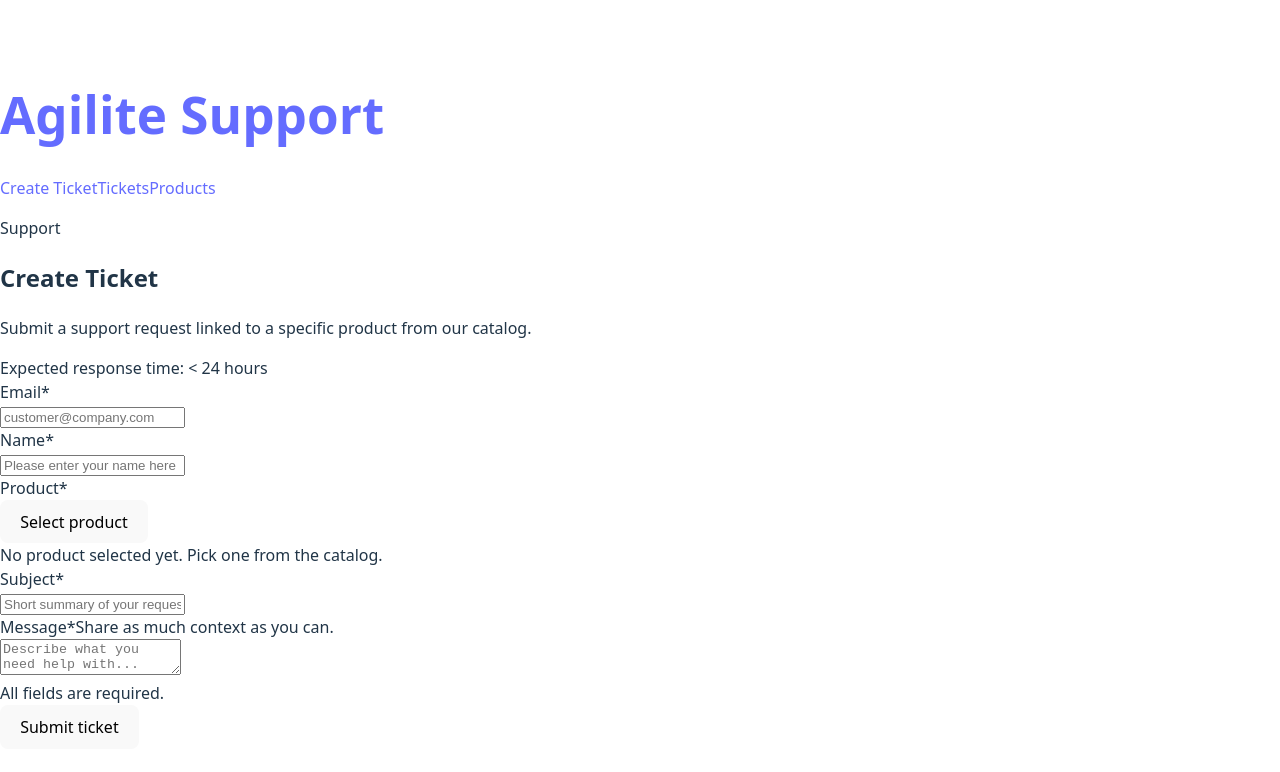
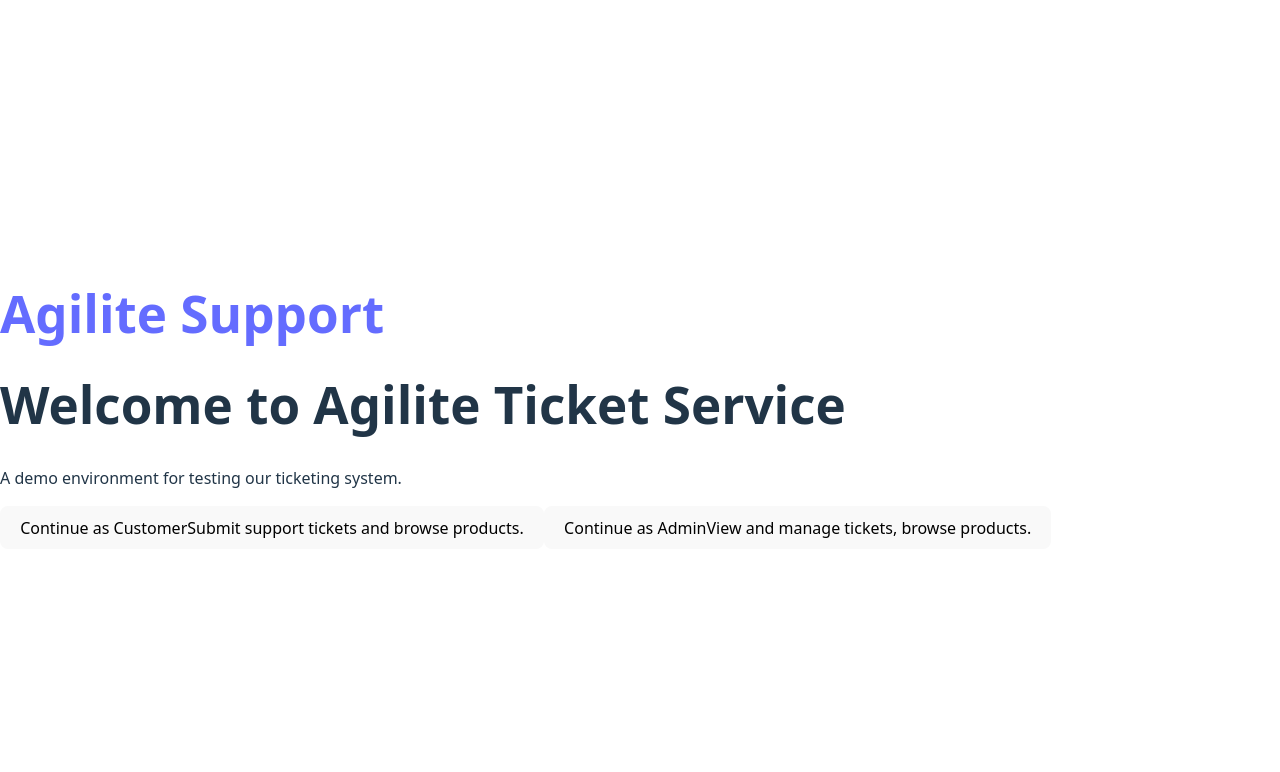
Before and after one commit to dolevpeleg1/Agilite, a React (Vite) app in the folder frontend/: page / in a window 1280 px wide. Shown: the top 772 px of the page. Built offline with nearby package versions, Linux system fonts and the light colour scheme; the HTML template or start-up script is replaced by a standard one.

Commit message:
Added landing page and Admin/Customer experience.

```diff
--- a/frontend/src/App.css
+++ b/frontend/src/App.css
@@ -918,3 +918,88 @@ section p {
     grid-template-columns: minmax(0, 1fr);
   }
 }
+
+/* Landing page */
+
+.landing-page {
+  display: flex;
+  align-items: center;
+  justify-content: center;
+  min-height: 60vh;
+  padding: 2rem 0;
+}
+
+.landing-content {
+  display: flex;
+  flex-direction: column;
+  align-items: center;
+  text-align: center;
+  max-width: 36rem;
+}
+
+.landing-title {
+  margin: 0 0 0.75rem;
+  font-size: 1.5rem;
+  font-weight: 600;
+  letter-spacing: 0.08em;
+  text-transform: uppercase;
+  color: var(--text-primary);
+}
+
+.landing-subtitle {
+  margin: 0 0 2.5rem;
+  font-size: 0.95rem;
+  color: var(--text-secondary);
+  line-height: 1.5;
+}
+
+.landing-cards {
+  display: flex;
+  flex-direction: column;
+  gap: 1rem;
+  width: 100%;
+}
+
+.landing-card {
+  display: flex;
+  flex-direction: column;
+  align-items: flex-start;
+  gap: 0.35rem;
+  width: 100%;
+  padding: 1.25rem 1.5rem;
+  border-radius: 0.75rem;
+  border: 1px solid var(--border-subtle);
+  background: var(--bg-elevated);
+  font: inherit;
+  text-align: left;
+  cursor: pointer;
+  transition:
+    border-color 140ms ease-out,
+    box-shadow 140ms ease-out,
+    background-color 140ms ease-out,
+    transform 80ms ease-out;
+}
+
+.landing-card:hover {
+  border-color: var(--accent);
+  box-shadow: 0 4px 16px rgba(156, 193, 150, 0.2);
+  background: #ffffff;
+  transform: translateY(-1px);
+}
+
+.landing-card:active {
+  transform: translateY(0);
+}
+
+.landing-card-title {
+  font-size: 0.95rem;
+  font-weight: 600;
+  letter-spacing: 0.06em;
+  color: var(--text-primary);
+}
+
+.landing-card-desc {
+  font-size: 0.85rem;
+  color: var(--text-secondary);
+  line-height: 1.4;
+}
--- a/frontend/src/App.tsx
+++ b/frontend/src/App.tsx
@@ -1,10 +1,31 @@
-import { NavLink, Route, Routes } from 'react-router-dom'
+import { Navigate, NavLink, Route, Routes, useLocation } from 'react-router-dom'
+import { UserModeProvider, useUserMode } from './context/UserModeContext'
 import CreateTicketPage from './pages/CreateTicketPage'
 import TicketsDashboardPage from './pages/TicketsDashboardPage'
 import TicketDetailsPage from './pages/TicketDetailsPage'
 import ProductsPage from './pages/ProductsPage'
+import { LandingPage } from './pages/LandingPage'
 
-function App() {
+function RequireMode({
+  requireAdmin,
+  children,
+}: {
+  requireAdmin?: boolean
+  children: React.ReactNode
+}) {
+  const { userMode } = useUserMode()
+  const loc = useLocation()
+
+  if (userMode === null) return <Navigate to="/" state={{ from: loc }} replace />
+  if (requireAdmin && userMode === 'customer') {
+    return <Navigate to="/" state={{ from: loc }} replace />
+  }
+  return <>{children}</>
+}
+
+function AppContent() {
+  const { userMode } = useUserMode()
+
   return (
     <div className="app">
       <header className="app-header">
@@ -12,29 +33,72 @@ function App() {
           <h1>Agilite Support</h1>
         </NavLink>
         <nav className="app-nav">
+          {userMode === 'customer' && (
             <NavLink to="/tickets/new" className="nav-link">
               Create Ticket
             </NavLink>
+          )}
+          {userMode === 'admin' && (
             <NavLink to="/tickets" className="nav-link" end>
               Tickets
             </NavLink>
+          )}
+          {userMode !== null && (
             <NavLink to="/products" className="nav-link">
               Products
             </NavLink>
+          )}
         </nav>
       </header>
 
       <main className="app-main">
         <Routes>
-          <Route path="/tickets/new" element={<CreateTicketPage />} />
-          <Route path="/tickets" element={<TicketsDashboardPage />} />
-          <Route path="/tickets/:id" element={<TicketDetailsPage />} />
-          <Route path="/products" element={<ProductsPage />} />
-          <Route path="*" element={<CreateTicketPage />} />
+          <Route path="/" element={<LandingPage />} />
+          <Route
+            path="/tickets/new"
+            element={
+              <RequireMode>
+                <CreateTicketPage />
+              </RequireMode>
+            }
+          />
+          <Route
+            path="/tickets"
+            element={
+              <RequireMode requireAdmin>
+                <TicketsDashboardPage />
+              </RequireMode>
+            }
+          />
+          <Route
+            path="/tickets/:id"
+            element={
+              <RequireMode requireAdmin>
+                <TicketDetailsPage />
+              </RequireMode>
+            }
+          />
+          <Route
+            path="/products"
+            element={
+              <RequireMode>
+                <ProductsPage />
+              </RequireMode>
+            }
+          />
+          <Route path="*" element={<Navigate to="/" replace />} />
         </Routes>
       </main>
     </div>
   )
 }
 
+function App() {
+  return (
+    <UserModeProvider>
+      <AppContent />
+    </UserModeProvider>
+  )
+}
+
 export default App
--- /dev/null
+++ b/frontend/src/context/UserModeContext.tsx
@@ -0,0 +1,82 @@
+import {
+  createContext,
+  useCallback,
+  useContext,
+  useMemo,
+  useState,
+  type ReactNode,
+} from 'react'
+
+const STORAGE_KEY = 'agilite-user-mode'
+
+export type UserMode = 'customer' | 'admin' | null
+
+function loadStoredMode(): UserMode {
+  try {
+    const stored = localStorage.getItem(STORAGE_KEY)
+    if (stored === 'customer' || stored === 'admin') return stored
+  } catch {
+    /* ignore */
+  }
+  return null
+}
+
+function saveMode(mode: UserMode) {
+  try {
+    if (mode) {
+      localStorage.setItem(STORAGE_KEY, mode)
+    } else {
+      localStorage.removeItem(STORAGE_KEY)
+    }
+  } catch {
+    /* ignore */
+  }
+}
+
+type UserModeContextValue = {
+  userMode: UserMode
+  selectCustomerMode: () => void
+  selectAdminMode: () => void
+  clearMode: () => void
+}
+
+const UserModeContext = createContext<UserModeContextValue | null>(null)
+
+export function UserModeProvider({ children }: { children: ReactNode }) {
+  const [userMode, setUserMode] = useState<UserMode>(loadStoredMode)
+
+  const selectCustomerMode = useCallback(() => {
+    setUserMode('customer')
+    saveMode('customer')
+  }, [])
+
+  const selectAdminMode = useCallback(() => {
+    setUserMode('admin')
+    saveMode('admin')
+  }, [])
+
+  const clearMode = useCallback(() => {
+    setUserMode(null)
+    saveMode(null)
+  }, [])
+
+  const value = useMemo(
+    () => ({
+      userMode,
+      selectCustomerMode,
+      selectAdminMode,
+      clearMode,
+    }),
+    [userMode, selectCustomerMode, selectAdminMode, clearMode]
+  )
+
+  return (
+    <UserModeContext.Provider value={value}>{children}</UserModeContext.Provider>
+  )
+}
+
+export function useUserMode() {
+  const ctx = useContext(UserModeContext)
+  if (!ctx) throw new Error('useUserMode must be used within UserModeProvider')
+  return ctx
+}
--- /dev/null
+++ b/frontend/src/pages/LandingPage.tsx
@@ -0,0 +1,50 @@
+import { useNavigate } from 'react-router-dom'
+import { useUserMode } from '../context/UserModeContext'
+
+export function LandingPage() {
+  const navigate = useNavigate()
+  const { selectCustomerMode, selectAdminMode } = useUserMode()
+
+  function handleCustomer() {
+    selectCustomerMode()
+    navigate('/tickets/new')
+  }
+
+  function handleAdmin() {
+    selectAdminMode()
+    navigate('/tickets')
+  }
+
+  return (
+    <div className="landing-page">
+      <div className="landing-content">
+        <h1 className="landing-title">Welcome to Agilite Ticket Service</h1>
+        <p className="landing-subtitle">
+          A demo environment for testing our ticketing system.
+        </p>
+        <div className="landing-cards">
+          <button
+            type="button"
+            className="landing-card"
+            onClick={handleCustomer}
+          >
+            <span className="landing-card-title">Continue as Customer</span>
+            <span className="landing-card-desc">
+              Submit support tickets and browse products.
+            </span>
+          </button>
+          <button
+            type="button"
+            className="landing-card"
+            onClick={handleAdmin}
+          >
+            <span className="landing-card-title">Continue as Admin</span>
+            <span className="landing-card-desc">
+              View and manage tickets, browse products.
+            </span>
+          </button>
+        </div>
+      </div>
+    </div>
+  )
+}
```
Lines whose indentation alone changed are shown as unchanged.
